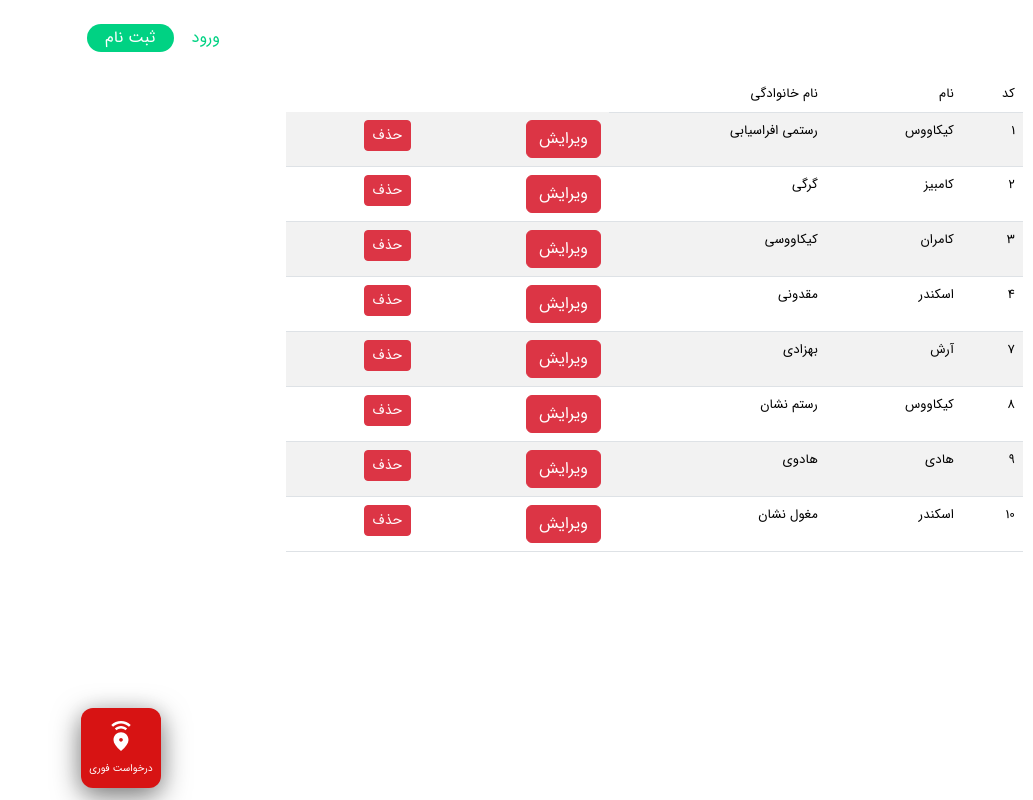
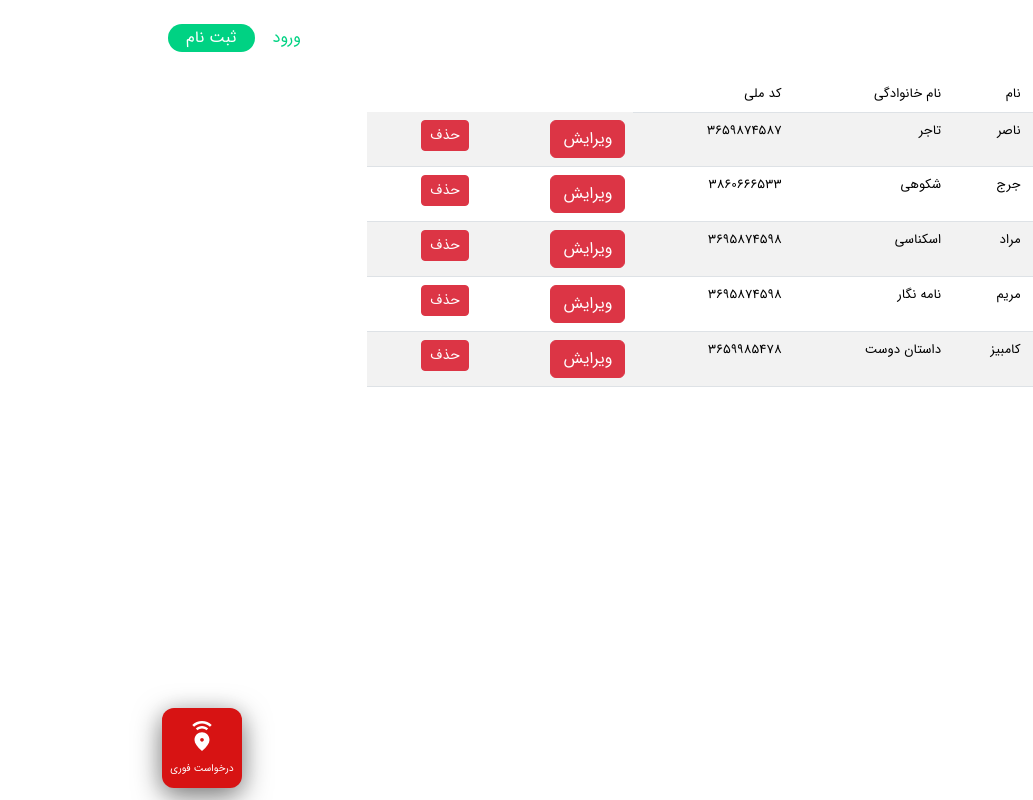
Before and after one commit to 13731390ali/servicesHome-master, a React (Create React App) app: page /Adminpanel in a window 1280 px wide. Both pictures are taken after a click on the item "مدیریت کاربران". Shown: the whole page, without its empty margins (247-1280 px from the left). Built offline with nearby package versions, Linux system fonts and the light colour scheme; data requests are answered from the project's data file; what jss-rtl would draw is missing.

Commit message:
add virayesh2

```diff
--- a/src/components/Adminpanel/Adminpanel.css
+++ b/src/components/Adminpanel/Adminpanel.css
@@ -7,6 +7,12 @@
     color: #fff;
 }
 
-.panelStyle ul li {
+li {
     cursor: pointer;
+    list-style: none;
+
 }
+
+.panelStyle ul li{
+    font-size:14px ;
+}
--- a/src/components/Adminpanel/Adminpanel.js
+++ b/src/components/Adminpanel/Adminpanel.js
@@ -28,7 +28,9 @@ const Adminpanel = () => {
         <div className="col-lg-3">
           <div className="panelStyle">
             <ul>
-              <li onClick={() => handleUsers()}>مدیریت کاربران</li>
+              <li style={{ listStyle: "none" }} onClick={() => handleUsers()}>
+                مدیریت کاربران
+              </li>
             </ul>
             <li>
               <ModalBox />
--- a/src/components/Adminpanel/ModalDelet/ModaBox2.js
+++ b/src/components/Adminpanel/ModalDelet/ModaBox2.js
@@ -17,16 +17,21 @@ const style = {
   padding: "50px",
 };
 
-const ModaBox2 = ({ name, lastName, id }) => {
+const ModaBox2 = ({ name, lastName, id, phone ,NationalCode}) => {
   const [open, setOpen] = React.useState(false);
   const handleOpen = () => setOpen(true);
   const handleClose = () => setOpen(false);
 
   const [inputValue, setInputValue] = useState(name);
   const [inputValue2, setInputValue2] = useState(lastName);
+  const [inputValue3, setInputValue3] = useState(phone);
+  const [inputValue4, setInputValue4] = useState(NationalCode);
+  const [valid,setValid] = useState(false);
 
   const previousInputValue = useRef("");
   const previousInputValue2 = useRef("");
+  const previousInputValue3 = useRef("");
+  const previousInputValue4 = useRef("");
 
   useEffect(() => {
     previousInputValue.current = inputValue;
@@ -35,6 +40,12 @@ const ModaBox2 = ({ name, lastName, id }) => {
   useEffect(() => {
     previousInputValue2.current = inputValue2;
   }, [inputValue2]);
+  useEffect(() => {
+    previousInputValue3.current = inputValue3;
+  }, [inputValue3]);
+  useEffect(() => {
+    previousInputValue4.current = inputValue4;
+  }, [inputValue4]);
 
   const changeData = (event) => {
     setInputValue(event);
@@ -43,31 +54,30 @@ const ModaBox2 = ({ name, lastName, id }) => {
   const changeData2 = (event) => {
     setInputValue2(event);
   };
-  // const changeData3 = (event) => {
-  //   setInputValue2(event);
-  // };
-  // const changeData4 = (event) => {
-  //   setInputValue2(event);
-  // };
+  const changeData3 = (event) => {
+    setInputValue3(event);
+  };
+  const changeData4 = (event) => {
+    setInputValue4(event);
+  };
 
   const postUser = (id) => {
     console.log(id);
-
+    setValid(true)
     fetch(`http://localhost:8000/posts/${id}`, {
       method: "PUT",
       body: JSON.stringify({
         firstName: `${inputValue}`,
         lastName: `${inputValue2}`,
+        phoneNumber:`${inputValue3}`,
+        NationalCode:`${inputValue4}`
       }),
       headers: {
         "Content-type": "application/json; charset=UTF-8",
       },
     })
       .then((response) => response.json())
-      .then((json) =>
-      console.log(json)
-
-      );
+      .then((json) => console.log(json));
   };
 
   return (
@@ -104,22 +114,25 @@ const ModaBox2 = ({ name, lastName, id }) => {
                 value={inputValue2}
                 onChange={(e) => changeData2(e.target.value)}
               />
-              {/* <label>کد ملی</label>
-              <input
-                className="styleInput"
-                type="number"
-                value={inputValue2}
-                onChange={(e) => changeData3(e.target.value)}
-              />
+
               <label>شماره تماس</label>
               <input
                 className="styleInput"
-                type="number"
-                value={inputValue2}
+                type="phone"
+                value={inputValue3}
+                onChange={(e) => changeData3(e.target.value)}
+              />
+
+              <label>کد ملی</label>
+              <input
+                className="styleInput"
+                type="phone"
+                value={inputValue4}
                 onChange={(e) => changeData4(e.target.value)}
-              /> */}
+              />
 
-              <button onClick={() => postUser(id)}>ثبت</button>
+              <button  onClick={() => postUser(id)}>ثبت</button>
+
             </div>
           </Typography>
         </Box>
--- a/src/components/Adminpanel/ModalDelet/ModalBox.js
+++ b/src/components/Adminpanel/ModalDelet/ModalBox.js
@@ -47,7 +47,7 @@ const ModalBox = ({ parametrs }) => {
 
       body: JSON.stringify(data),
     }).then(() => {
-      alert("*ثبت نام شما با موفقیت انجام شد*");
+      alert("* ثبت نام شما با موفقیت انجام شد *");
       setUserdata(data);
     });
   };
@@ -102,7 +102,7 @@ const ModalBox = ({ parametrs }) => {
               )}
 
               <input
-                {...register("multipleErrorInput", {
+                {...register("phoneNumber", {
                   required: "شماره همراه ضروری است!",
 
                   pattern: {
@@ -124,7 +124,41 @@ const ModalBox = ({ parametrs }) => {
 
               <ErrorMessage
                 errors={errors}
-                name="multipleErrorInput"
+                name="phoneNumber"
+                render={({ messages }) =>
+                  messages &&
+                  Object.entries(messages).map(([type, message]) => (
+                    <p style={{ color: "red" }} key={type}>
+                      {message}
+                    </p>
+                  ))
+                }
+              />
+
+              <input
+                     {...register("NationalCode", {
+                      required: "وارد کردن کد ملی ضروری است!",
+
+                      pattern: {
+                        value: /^(0|[1-9]\d*)(\.\d+)?$/,
+                        message: "صفر ابتدای کد را وارد نکنید!",
+                      },
+                      minLength: {
+                        value: 10,
+                        message: "کد وارد شده کمتر از 10 عدد است.",
+                      },
+                      maxLength: {
+                        value: 10,
+                        message: "کد وارد شده بیشتر از 10 عدد است.",
+                      },
+                    })}
+                    placeholder="کد ملی ..."
+                    style={{ display: "block", margin: "5px 0" }}
+              />
+
+              <ErrorMessage
+                errors={errors}
+                name="NationalCode"
                 render={({ messages }) =>
                   messages &&
                   Object.entries(messages).map(([type, message]) => (
--- a/src/components/Adminpanel/ModalDelet/ModalBox2.css
+++ b/src/components/Adminpanel/ModalDelet/ModalBox2.css
@@ -1,12 +1,12 @@
 .styleInput{
     display: block;
-    background-color: rgb(247, 253, 251);
+    background-color: rgb(253, 253, 253);
     width: 100%;
     border: none;
     border-radius: 8px;
     outline: none;
     margin-bottom: 12px;
-    box-shadow: 2px 2px 3px #d6d3d3;
+    box-shadow: 2px 2px 3px rgb(234, 231, 231);
     padding: 5px 3px;
 }
 
@@ -14,6 +14,6 @@
     border: none;
     border-radius: 5px;
     color: #fff;
-    background-color: #4fd217;
+    background-color: #56c526;
     padding: 12px 25px;
 }
--- a/src/components/Adminpanel/User/User.js
+++ b/src/components/Adminpanel/User/User.js
@@ -14,9 +14,10 @@ const User = ({ paremetrs }) => {
     });
   };
 
-  const Remove = (id, name) => {
-    if (window.confirm(`از حذف ${name} مطمئن هستید؟`)) {
+  const Remove = (id, lastName) => {
+    if (window.confirm(`از حذف ${lastName} مطمئن هستید؟`)) {
       del(id);
+
     }
   };
 
@@ -25,9 +26,10 @@ const User = ({ paremetrs }) => {
       <table className="table table-striped">
         <thead>
           <tr>
-            <th>کد</th>
+            <th>ردیف</th>
             <th>نام </th>
             <th>نام خانوادگی</th>
+            <th>کد ملی</th>
           </tr>
         </thead>
         <tbody>
@@ -36,17 +38,19 @@ const User = ({ paremetrs }) => {
               <td>{item.id}</td>
               <td>{item.firstName}</td>
               <td>{item.lastName}</td>
+              <td>{item.NationalCode}</td>
               <td>
                 <ModaBox2
                   name={item.firstName}
                   lastName={item.lastName}
                   id={item.id}
-
+                  phone={item.phoneNumber}
+                  NationalCode={item.NationalCode}
                 />
               </td>
               <td>
                 <button
-                  onClick={() => Remove(item.id, item.name)}
+                  onClick={() => Remove(item.id, item.firstName , item.lastName)}
                   className="btn btn-danger btn-sm"
                 >
                   حذف
--- a/user.json
+++ b/user.json
@@ -1,47 +1,39 @@
 {
   "posts": [
     {
-      "firstName": "کیکاووس",
-      "lastName": "رستمی افراسیابی",
-      "id": 1
+      "firstName": "ناصر",
+      "lastName": "تاجر",
+      "phoneNumber": "9168754587",
+      "NationalCode": "3659874587",
+      "id": 5
+    },
+    {
+      "firstName": "جرج",
+      "lastName": "شکوهی",
+      "phoneNumber": "9187451254",
+      "NationalCode": "3860666533",
+      "id": 8
+    },
+    {
+      "firstName": "مراد",
+      "lastName": "اسکناسی",
+      "phoneNumber": "9147895487",
+      "NationalCode": "3695874598",
+      "id": 9
+    },
+    {
+      "firstName": "مریم",
+      "lastName": "نامه نگار",
+      "phoneNumber": "9178455689",
+      "NationalCode": "3695874598",
+      "id": 10
     },
     {
       "firstName": "کامبیز",
-      "lastName": "گرگی",
-      "id": 2
-    },
-    {
-      "firstName": "کامران",
-      "lastName": "کیکاووسی",
-      "multipleErrorInput": "8794563222",
-      "id": 3
-    },
-    {
-      "firstName": "اسکندر",
-      "lastName": "مقدونی",
-      "id": 4
-    },
-    {
-      "firstName": "آرش",
-      "lastName": "بهزادی",
-      "multipleErrorInput": "9185425698",
-      "id": 7
-    },
-    {
-      "firstName": "کیکاووس",
-      "lastName": "رستم نشان",
-      "id": 8
-    },
-    {
-      "firstName": "هادی",
-      "lastName": "هادوی",
-      "multipleErrorInput": "9187545421",
-      "id": 9
-    },
-    {
-      "firstName": "اسکندر ",
-      "lastName": "مغول نشان",
-      "id": 10
+      "lastName": "داستان دوست",
+      "phoneNumber": "9168795468",
+      "NationalCode": "3659985478",
+      "id": 11
     }
   ],
   "profile": {
```
